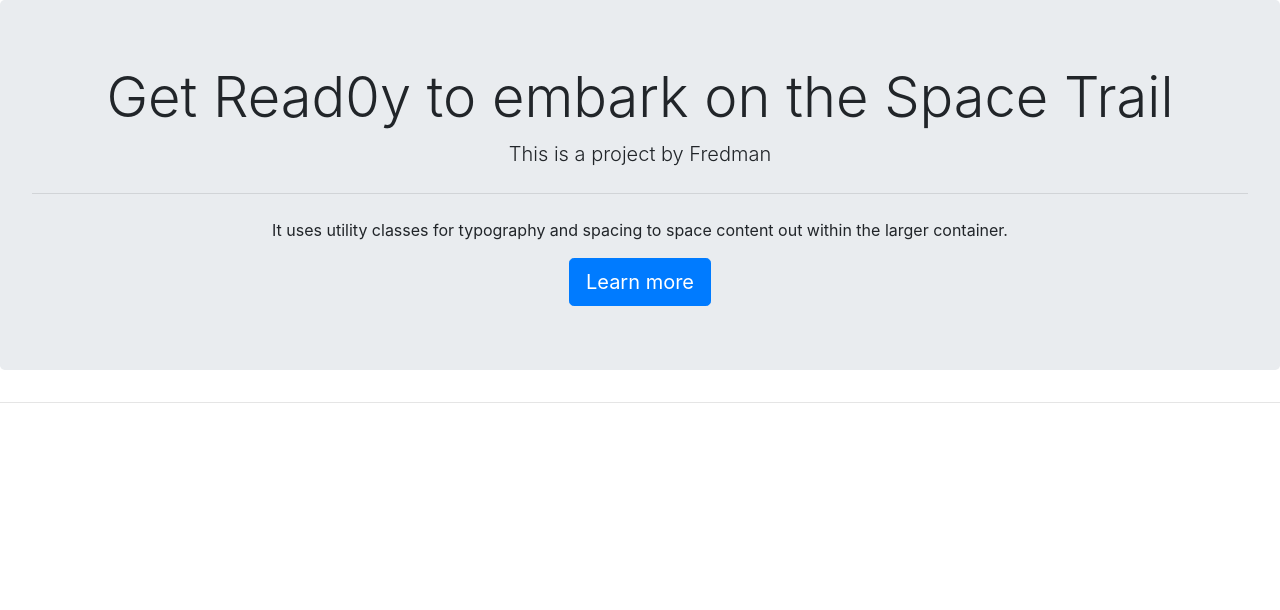
After one commit to tkim00/Fredman__kimT-ohC-parkL-tamM, a Flask app: template templates/gamescreen.html in a window 1280 px wide. The commit adds this page. Shown: the top 610 px of the page. Run offline with Flask 2, Linux system fonts and the light colour scheme; the template is opened without the code that fills it, so the values that code supplies are empty; parts of the project's set-up code (start-up, migrations or seed data) failed here and were passed over; some libraries are stand-ins or nearby versions.

Commit message:
sarting on gamescrenn

```diff
--- a/templates/base.html
+++ b/templates/base.html
@@ -20,6 +20,7 @@
     {% block screen %}{% endblock %}
   </main>
   <sub>
+    {% block text %}{% endblock %}
   </sub>
   <sub>
     {% block buttons %}{% endblock %}
--- /dev/null
+++ b/templates/gamescreen.html
@@ -0,0 +1,11 @@
+{% extends "base.html" %}
+
+{% block screen %}
+<div class="jumbotron" align="center">
+  <h1 class="display-4">Get Read0y to embark on the Space Trail</h1>
+  <p class="lead">This is a project by Fredman</p>
+  <hr class="my-4">
+  <p>It uses utility classes for typography and spacing to space content out within the larger container.</p>
+  <a class="btn btn-primary btn-lg" href="#" role="button">Learn more</a>
+</div>
+{% endblock %}
```
